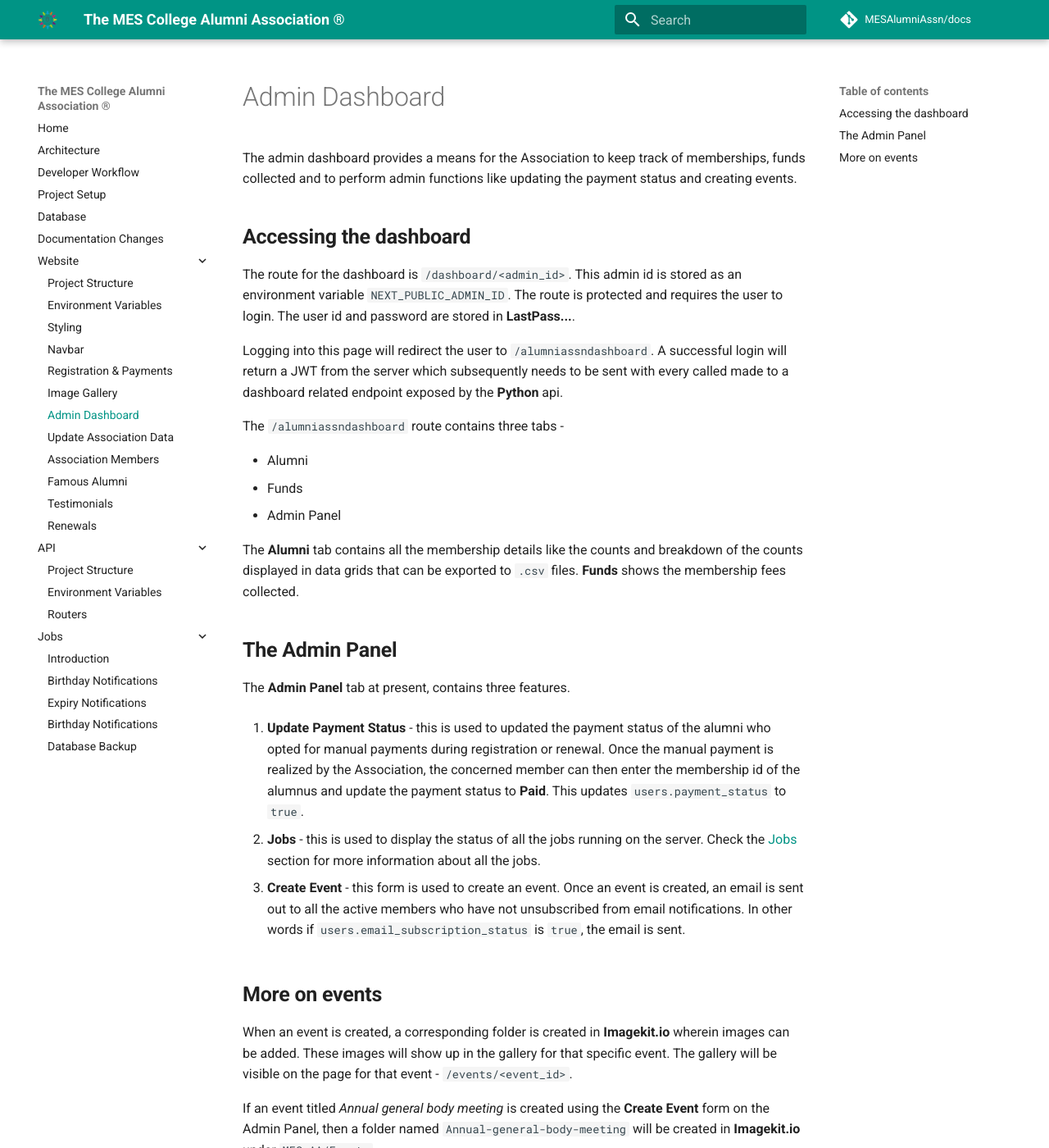
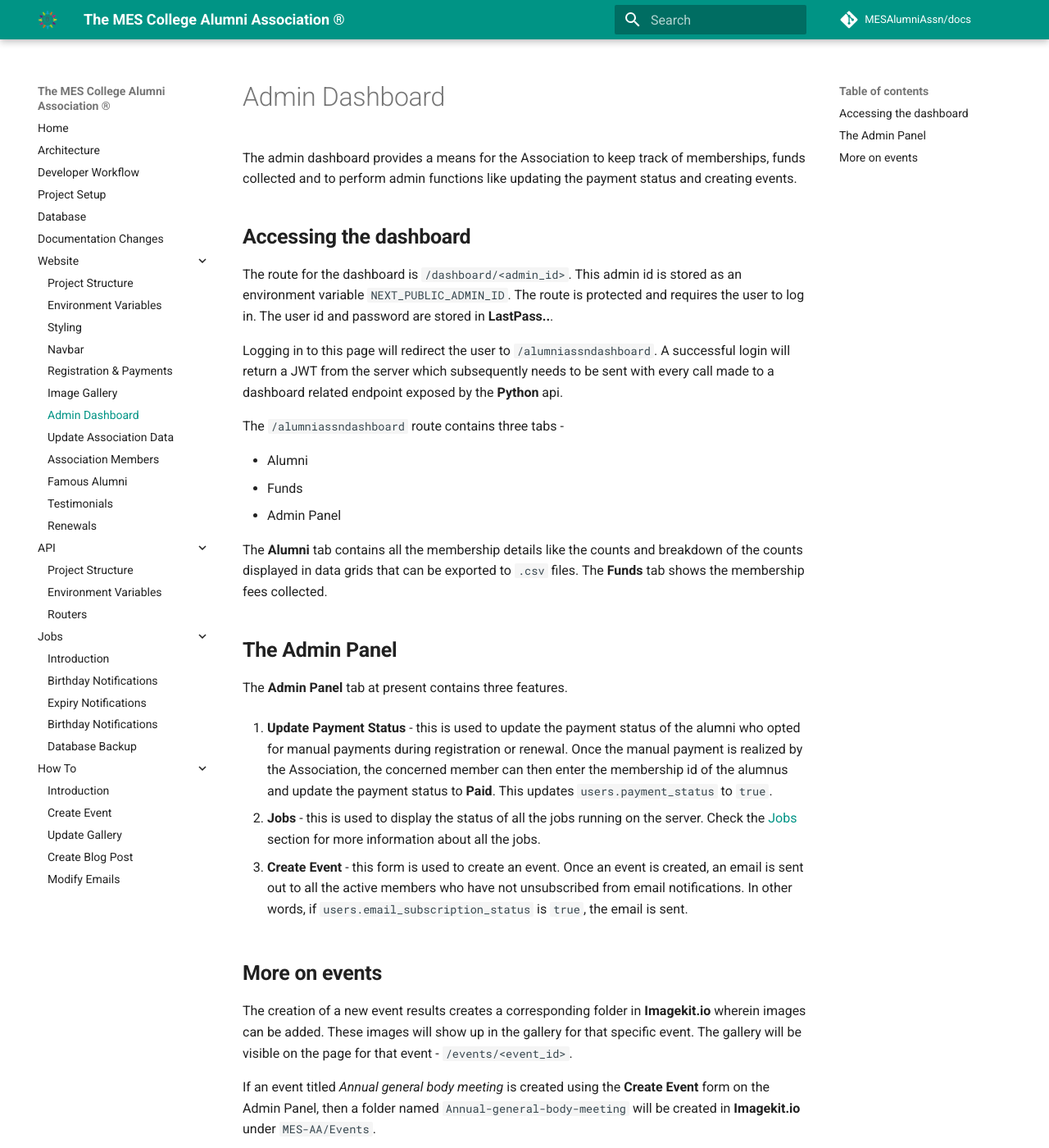
Before and after one commit to MESAlumniAssn/docs, an MkDocs documentation site: the page built from docs/website/admin_dashboard.md, in a window 1280 px wide and 1400 px high. Shown: the whole window at 82% size. Built offline with MkDocs 1.6.1 and Material for MkDocs 9.7.7, drawn with Linux system fonts in a browser that asks for light colours; comment, search, counter and statistics services are not loaded; some of the changed text lies outside the part shown.

```diff
--- a/docs/website/admin_dashboard.md
+++ b/docs/website/admin_dashboard.md
@@ -4,9 +4,9 @@ The admin dashboard provides a means for the Association to keep track of member
 
 ## **Accessing the dashboard**
 
-The route for the dashboard is `/dashboard/<admin_id>`. This admin id is stored as an environment variable `NEXT_PUBLIC_ADMIN_ID`. The route is protected and requires the user to login. The user id and password are stored in **LastPass...**.
+The route for the dashboard is `/dashboard/<admin_id>`. This admin id is stored as an environment variable `NEXT_PUBLIC_ADMIN_ID`. The route is protected and requires the user to log in. The user id and password are stored in **LastPass..**.
 
-Logging into this page will redirect the user to `/alumniassndashboard`. A successful login will return a JWT from the server which subsequently needs to be sent with every called made to a dashboard related endpoint exposed by the **Python** api.
+Logging in to this page will redirect the user to `/alumniassndashboard`. A successful login will return a JWT from the server which subsequently needs to be sent with every call made to a dashboard related endpoint exposed by the **Python** api.
 
 The `/alumniassndashboard` route contains three tabs -
 
@@ -14,22 +14,22 @@ The `/alumniassndashboard` route contains three tabs -
 - Funds
 - Admin Panel
 
-The **Alumni** tab contains all the membership details like the counts and breakdown of the counts displayed in data grids that can be exported to `.csv` files. **Funds** shows the membership fees collected.
+The **Alumni** tab contains all the membership details like the counts and breakdown of the counts displayed in data grids that can be exported to `.csv` files. The **Funds** tab shows the membership fees collected.
 
 ## **The Admin Panel**
 
-The **Admin Panel** tab at present, contains three features.
+The **Admin Panel** tab at present contains three features.
 
-1. **Update Payment Status** - this is used to updated the payment status of the alumni who opted for manual payments during registration or renewal. Once the manual payment is realized by the Association, the concerned member can then enter the membership id of the alumnus and update the payment status to **Paid**. This updates `users.payment_status` to `true`.
+1. **Update Payment Status** - this is used to update the payment status of the alumni who opted for manual payments during registration or renewal. Once the manual payment is realized by the Association, the concerned member can then enter the membership id of the alumnus and update the payment status to **Paid**. This updates `users.payment_status` to `true`.
 
 2. **Jobs** - this is used to display the status of all the jobs running on the server. Check the [Jobs](https://mesalumniassn.github.io/docs/jobs/introduction/) section for more information about all the jobs.
 
-3. **Create Event** - this form is used to create an event. Once an event is created, an email is sent out to all the active members who have not unsubscribed from email notifications. In other words if `users.email_subscription_status` is `true`, the email is sent.
+3. **Create Event** - this form is used to create an event. Once an event is created, an email is sent out to all the active members who have not unsubscribed from email notifications. In other words, if `users.email_subscription_status` is `true`, the email is sent.
 
 ## **More on events**
 
-When an event is created, a corresponding folder is created in **Imagekit.io** wherein images can be added. These images will show up in the gallery for that specific event. The gallery will be visible on the page for that event - `/events/<event_id>`.
+The creation of a new event results creates a corresponding folder in **Imagekit.io** wherein images can be added. These images will show up in the gallery for that specific event. The gallery will be visible on the page for that event - `/events/<event_id>`.
 
 If an event titled _Annual general body meeting_ is created using the **Create Event** form on the Admin Panel, then a folder named `Annual-general-body-meeting` will be created in **Imagekit.io** under `MES-AA/Events`.
 
-:fontawesome-solid-hand-point-right:{ .main } There is no image uploader functionality from the website to add images to the event gallery. This needs to be done directly in **Imagekit.io**.
+:fontawesome-solid-hand-point-right:{ .main } There is no image uploader functionality from the website to add images to the event gallery. The addition needs to be done directly in **Imagekit.io**.
--- a/mkdocs.yml
+++ b/mkdocs.yml
@@ -51,6 +51,12 @@ nav:
       - Expiry Notifications: "jobs/expiry_notifications.md"
       - Birthday Notifications: "jobs/renewal_reminders.md"
       - Database Backup: "jobs/database_backup.md"
+  - "How To":
+      - Introduction: "how_to/introduction.md"
+      - Create Event: "how_to/events.md"
+      - Update Gallery: "how_to/gallery.md"
+      - Create Blog Post: "how_to/blog.md"
+      - Modify Emails: "how_to/emails.md"
 markdown_extensions:
   - pymdownx.emoji:
       emoji_index: !!python/name:materialx.emoji.twemoji
```
Also changed, not shown: docs/how_to/blog.md (added, +13 -0 lines), docs/how_to/emails.md (added, +13 -0 lines), docs/how_to/events.md (added, +14 -0 lines), docs/how_to/gallery.md (added, +7 -0 lines), docs/how_to/introduction.md (added, +3 -0 lines).
